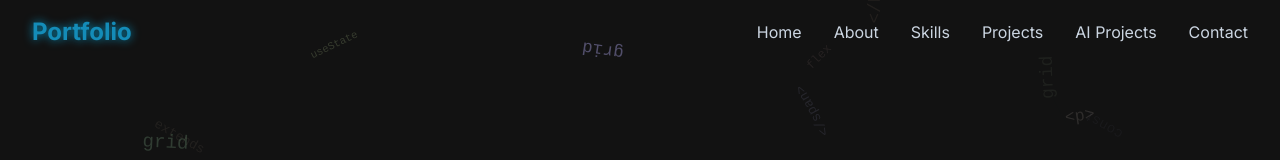
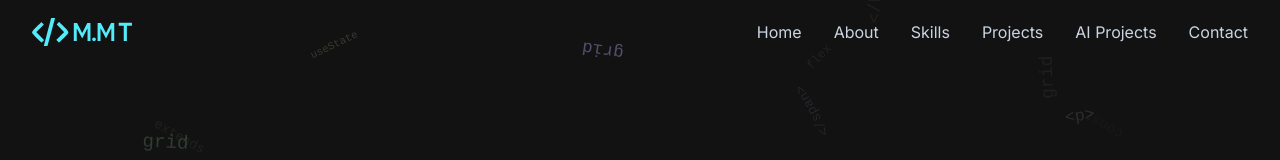
Before and after one commit to MumtazMert/portfolio, a Next.js app: page / in a window 1280 px wide. Shown: the top 160 px of the page. Built offline with nearby package versions, Linux system fonts and the light colour scheme.

Commit message:
Feat : Logo added

```diff
--- a/components/navbar/logo.tsx
+++ b/components/navbar/logo.tsx
@@ -1,9 +1,10 @@
 import Link from 'next/link';
+import Image from 'next/image';
 
 export const Logo = () => {
    return (
       <Link href="/" className="text-2xl font-bold text-primary text-glow">
-         Portfolio
+         <Image src="/logo.svg" alt="Portfolio Logo" width={100} height={100} />
       </Link>
    );
 };
```
Also changed, not shown: public/logo.svg (added).
